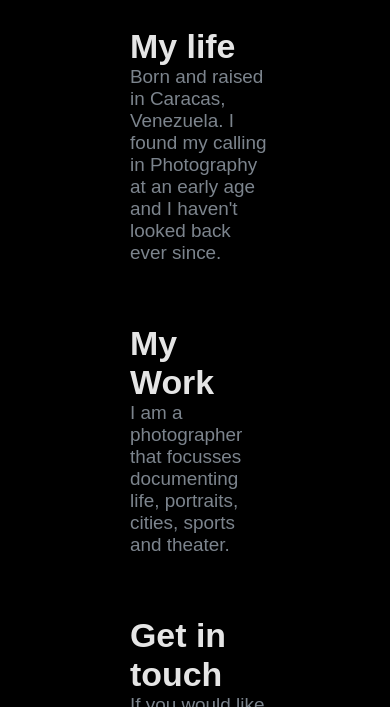
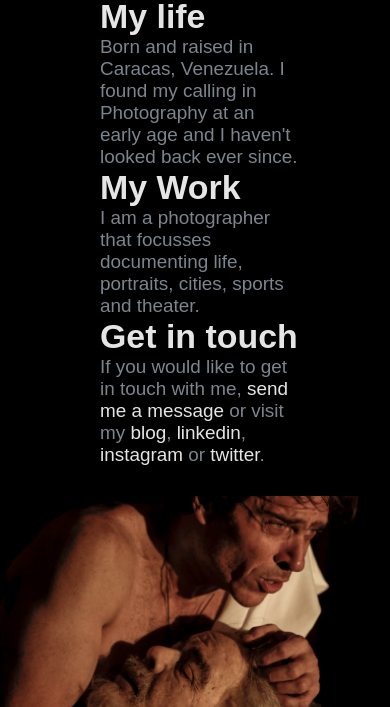
Before and after one commit to frodri13/Nicola-Rocco-Photographer, a plain HTML site: page index.html in a window 390 px wide. Shown: the part 1277-1984 px from the top of the page. Drawn offline with Linux system fonts and the light colour scheme.

Commit message:
styles: padding removed for about-text

```diff
--- a/style.css
+++ b/style.css
@@ -298,9 +298,9 @@ footer h4 {
   }
 
   /* About Section */
-  .about-text div {
-    padding: 3rem 3rem;
-  }
+  /* .about-text div {
+    padding: 1rem 1rem;
+  } */
   /* Gallery */
   .gallery img {
     grid-row: auto;
```
